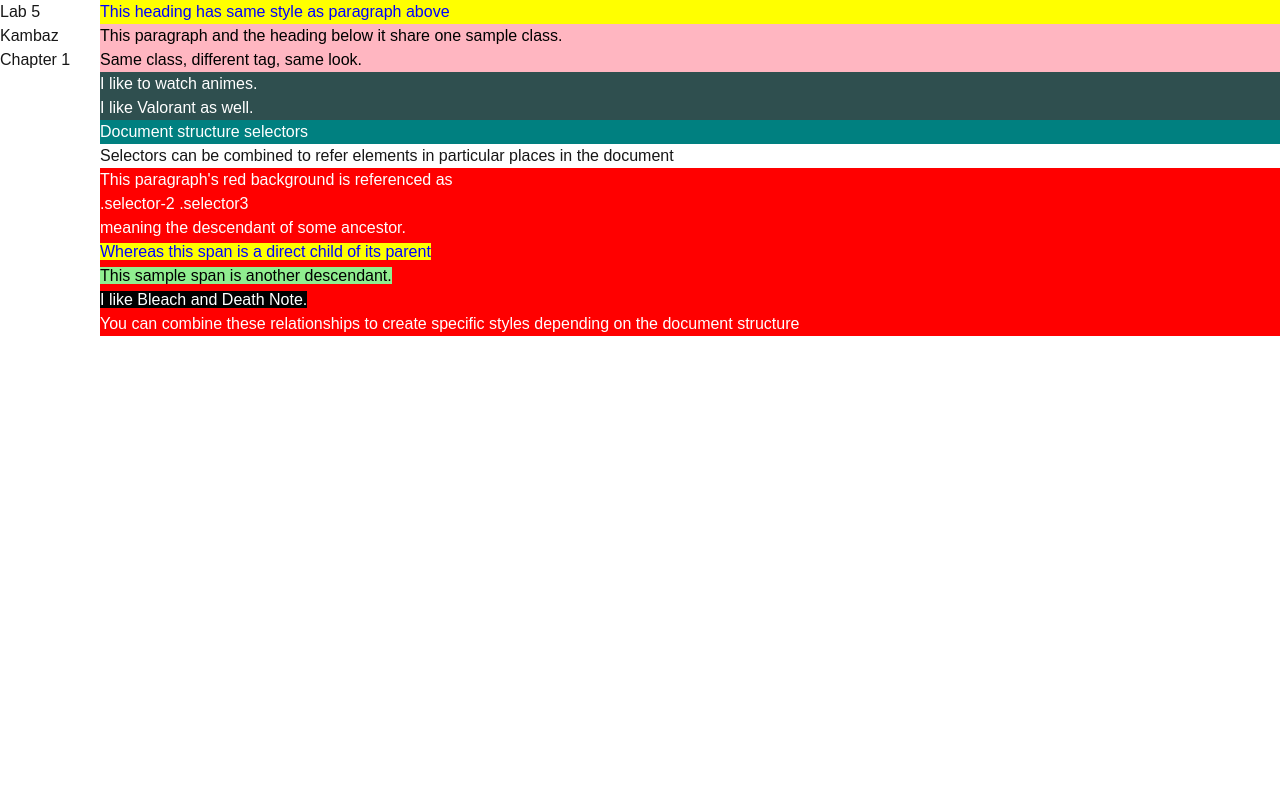
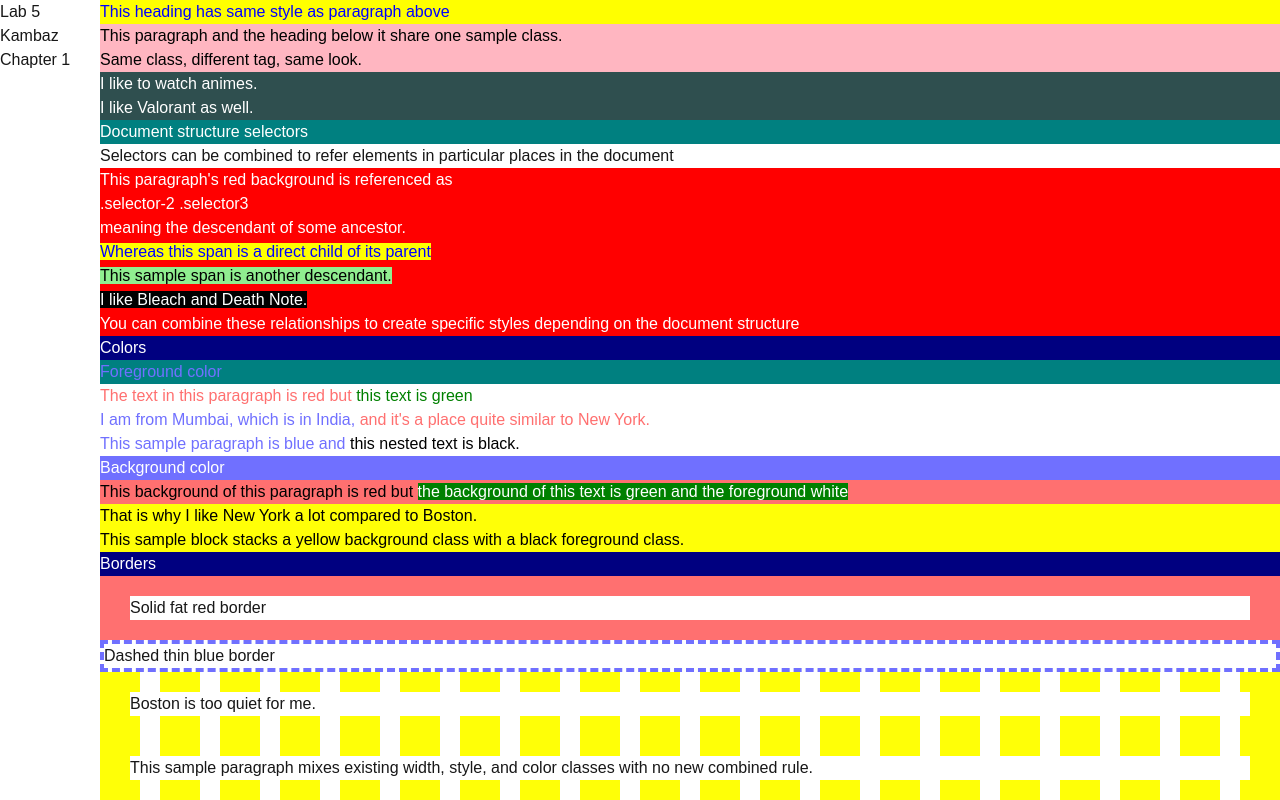
Before and after one commit to Blanq-one/webdev-client, a Next.js app: page /labs/lab2 in a window 1280 px wide. Shown: the part 312-1112 px from the top of the page. Before the commit the page ends 800 px from the top, so only its background shows below. Built offline with nearby package versions, Linux system fonts and the light colour scheme.

Commit message:
Add Lab 2 foreground, background, and border samples

```diff
--- /dev/null
+++ b/app/labs/lab2/BackgroundColors.tsx
@@ -0,0 +1,20 @@
+export default function BackgroundColors() {
+  return (
+    <div id="wd-css-background-colors">
+      <h2 className="wd-bg-color-blue wd-fg-color-white">Background color</h2>
+      <p className="wd-bg-color-red wd-fg-color-black">
+        This background of this paragraph is red but{" "}
+        <span className="wd-bg-color-green wd-fg-color-white">
+          the background of this text is green and the foreground white
+        </span>
+      </p>
+      <p className="wd-bg-color-yellow wd-fg-color-black">
+        That is why I like New York a lot compared to Boston.
+      </p>
+      <div id="wd-ai-bg" className="wd-bg-color-yellow wd-fg-color-black">
+        This sample block stacks a yellow background class with a black
+        foreground class.
+      </div>
+    </div>
+  );
+}
--- /dev/null
+++ b/app/labs/lab2/Borders.tsx
@@ -0,0 +1,23 @@
+export default function Borders() {
+  return (
+    <div id="wd-css-borders">
+      <h2>Borders</h2>
+      <p className="wd-border-fat wd-border-red wd-border-solid">
+        Solid fat red border
+      </p>
+      <p className="wd-border-thin wd-border-blue wd-border-dashed">
+        Dashed thin blue border
+      </p>
+      <p className="wd-border-fat wd-border-dashed wd-border-yellow">
+        Boston is too quiet for me.
+      </p>
+      <p
+        id="wd-ai-border"
+        className="wd-border-fat wd-border-dashed wd-border-yellow"
+      >
+        This sample paragraph mixes existing width, style, and color classes
+        with no new combined rule.
+      </p>
+    </div>
+  );
+}
--- /dev/null
+++ b/app/labs/lab2/ForegroundColors.tsx
@@ -0,0 +1,22 @@
+export default function ForegroundColors() {
+  return (
+    <div id="wd-css-colors">
+      <h2>Colors</h2>
+      <h3 className="wd-fg-color-blue">Foreground color</h3>
+      <p className="wd-fg-color-red">
+        The text in this paragraph is red but{" "}
+        <span className="wd-fg-color-green">this text is green</span>
+      </p>
+      <p className="wd-fg-color-blue">
+        I am from Mumbai, which is in India,{" "}
+        <span className="wd-fg-color-red">
+          and it&apos;s a place quite similar to New York.
+        </span>
+      </p>
+      <p id="wd-ai-fg" className="wd-fg-color-blue">
+        This sample paragraph is blue and{" "}
+        <span className="wd-fg-color-black">this nested text is black.</span>
+      </p>
+    </div>
+  );
+}
--- a/app/labs/lab2/index.css
+++ b/app/labs/lab2/index.css
@@ -25,12 +25,12 @@ p#wd-ai-id-selector {
   color: black;
 }
 
-#wd-lab2 h3 {
+:where(#wd-lab2) h3 {
   background-color: teal;
   color: white;
 }
 
-#wd-lab2 h2 {
+:where(#wd-lab2) h2 {
   background-color: navy;
   color: white;
 }
@@ -69,3 +69,71 @@ p#wd-ai-id-selector {
   background-color: black;
   color: white;
 }
+
+.wd-fg-color-black {
+  color: black;
+}
+
+.wd-fg-color-white {
+  color: white;
+}
+
+.wd-fg-color-blue {
+  color: #7070ff;
+}
+
+.wd-fg-color-red {
+  color: #ff7070;
+}
+
+.wd-fg-color-green {
+  color: green;
+}
+
+.wd-bg-color-yellow {
+  background-color: #ffff07;
+}
+
+.wd-bg-color-blue {
+  background-color: #7070ff;
+}
+
+.wd-bg-color-red {
+  background-color: #ff7070;
+}
+
+.wd-bg-color-green {
+  background-color: green;
+}
+
+.wd-bg-color-gray {
+  background-color: lightgray;
+}
+
+.wd-border-fat {
+  border-width: 20px 30px 20px 30px;
+}
+
+.wd-border-thin {
+  border-width: 4px;
+}
+
+.wd-border-solid {
+  border-style: solid;
+}
+
+.wd-border-dashed {
+  border-style: dashed;
+}
+
+.wd-border-yellow {
+  border-color: #ffff07;
+}
+
+.wd-border-red {
+  border-color: #ff7070;
+}
+
+.wd-border-blue {
+  border-color: #7070ff;
+}
--- a/app/labs/lab2/page.tsx
+++ b/app/labs/lab2/page.tsx
@@ -1,4 +1,7 @@
 import "./index.css";
+import ForegroundColors from "./ForegroundColors";
+import BackgroundColors from "./BackgroundColors";
+import Borders from "./Borders";
 
 export default function Lab2() {
   return (
@@ -82,6 +85,9 @@ export default function Lab2() {
           </div>
         </div>
       </div>
+      <ForegroundColors />
+      <BackgroundColors />
+      <Borders />
     </div>
   );
 }
```
